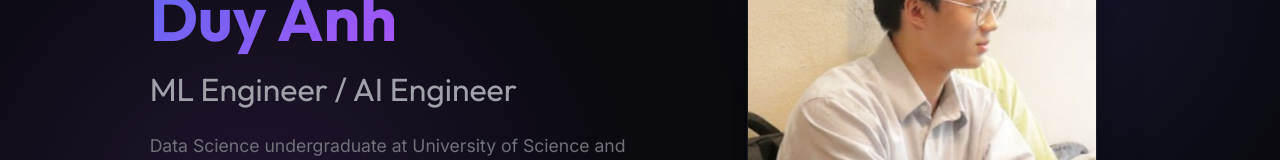
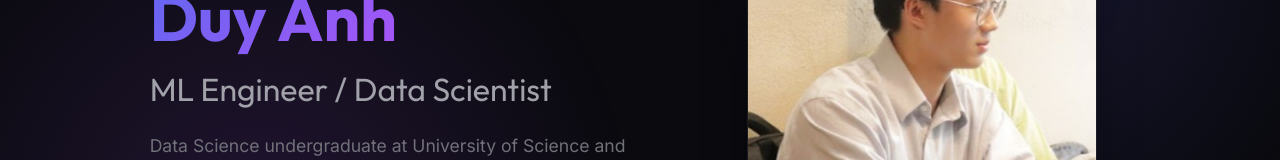
Before and after one commit to GinHikat/Portfolio, a React (Vite) app: page / in a window 1280 px wide. Shown: the part 270-430 px from the top of the page. Built offline with nearby package versions, Linux system fonts and the light colour scheme.

Commit message:
Update role

```diff
--- a/src/data.js
+++ b/src/data.js
@@ -1,6 +1,6 @@
 export const personalData = {
   name: "Pham Duy Anh",
-  tagline: "ML Engineer / AI Engineer",
+  tagline: "ML Engineer / Data Scientist",
   bio: "Data Science undergraduate at University of Science and Technology of Hanoi. Passionate AI enthusiast dedicated to working with multimodal data, AI Systems, and Agentic workflows to drive practical research and applications.",
   email: "phamduyanh0816@gmail.com",
   phone: "0778484200",
```
